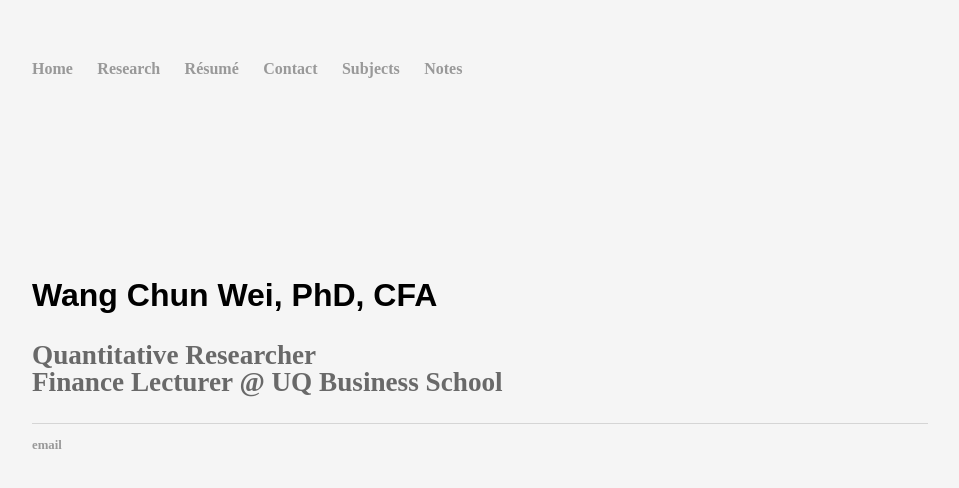
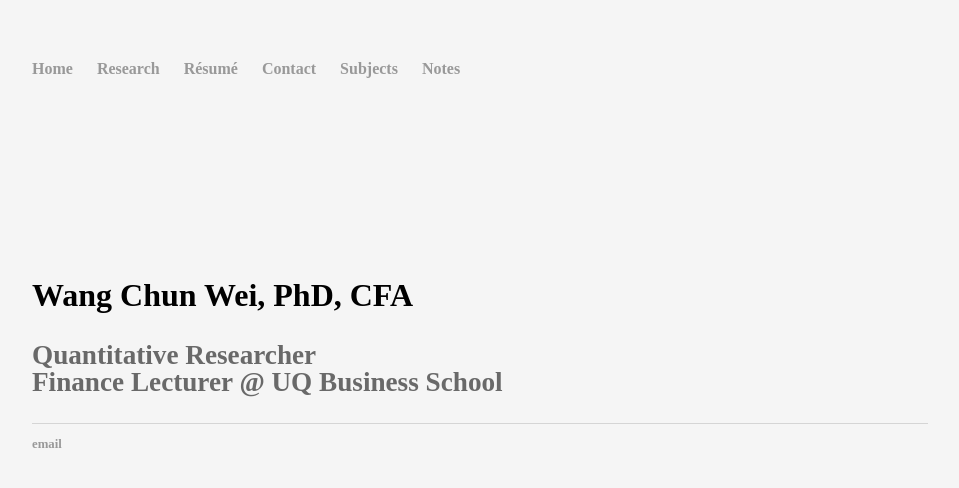
Before and after one commit to weiwangchun/weiwangchun.github.io, a Jekyll site: the page built from index.html, in a window 1280 px wide. Shown: the top 488 px of the page, without its empty margins (160-1119 px from the left). Built offline with Jekyll 4.4.1, drawn with Linux system fonts in a browser that asks for light colours; some web fonts are replaced.

Commit message:
Update main.css

```diff
--- a/css/main.css
+++ b/css/main.css
@@ -39,7 +39,7 @@
     background-color: #f5f5f5;
 }
 nav ul, footer ul {
-    font-family:'AvenirNextRegular', 'Arial', 'Sans-Serif';
+    font-family:'AvenirNextRegular';
     padding: 0px;
     list-style: none;
     font-weight: bold;
@@ -58,7 +58,7 @@
 }
 h1 {
     font-size: 2.0em;
-    font-family:'BrandonGrotesqueBold', 'Arial', 'Sans-Serif';
+    font-family:'BrandonGrotesqueBold';
 }
 h2 {
     font-size: 1.7em;
```
